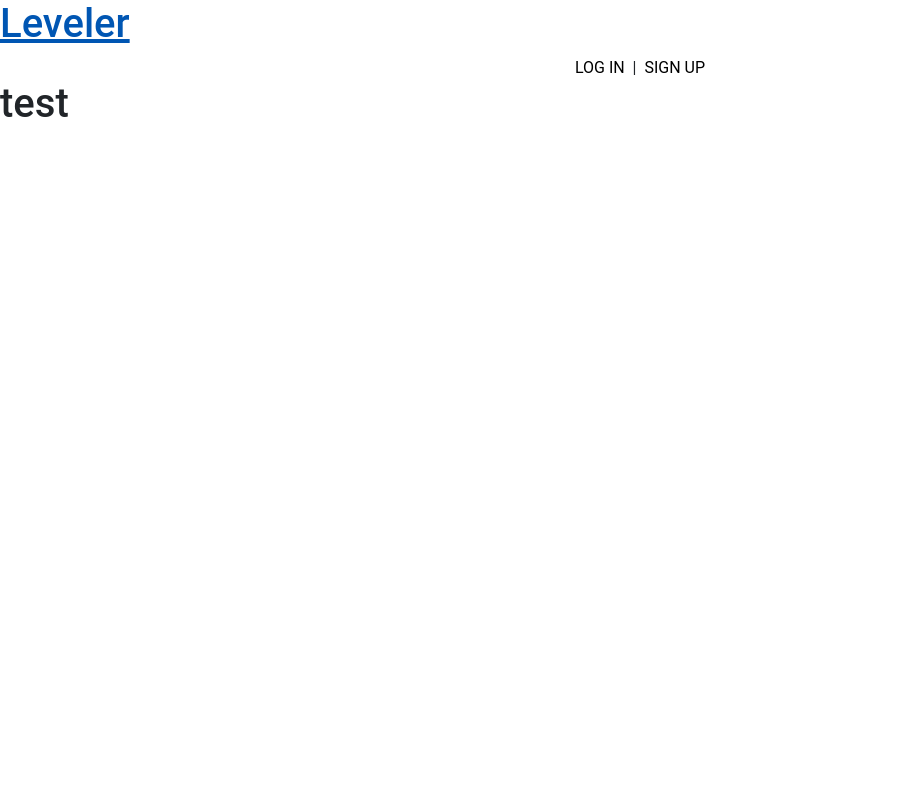
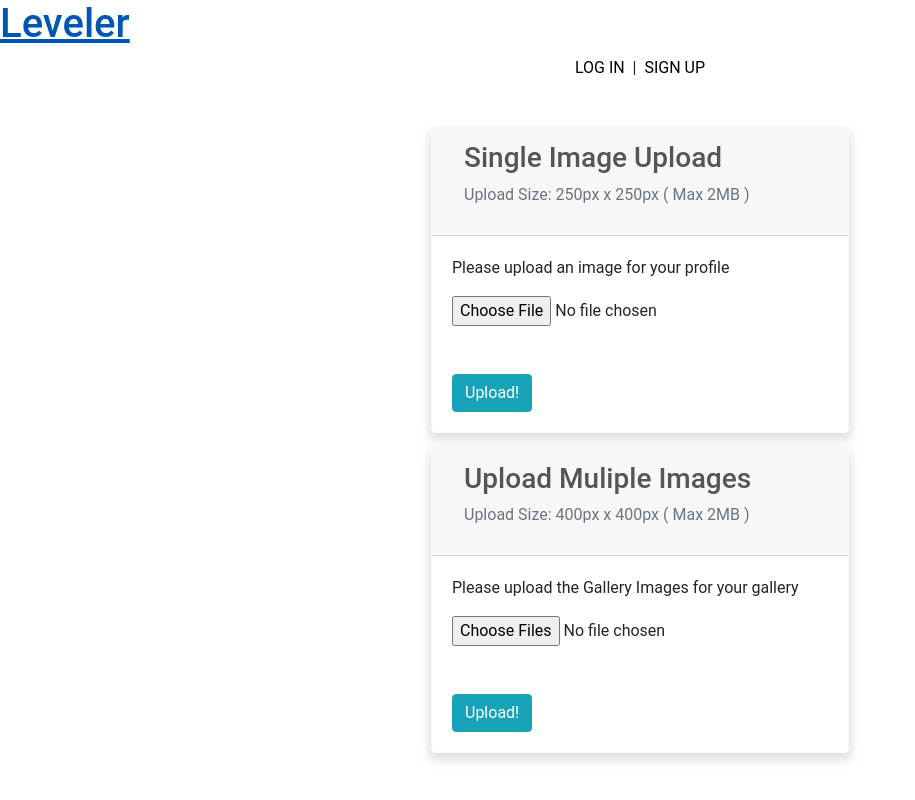
Before and after one commit to eag58914/leveler-app-mern, a React (Create React App) app: page /profile in a window 1280 px wide. Shown: the whole page, without its empty margins (0-915 px from the left). Built offline with nearby package versions, Linux system fonts and the light colour scheme; no server answers.

Commit message:
code to handle uploads or multiple uploads

```diff
--- a/src/pages/ProfilePage/ProfilePage.js
+++ b/src/pages/ProfilePage/ProfilePage.js
@@ -1,7 +1,178 @@
-import React from 'react';
-
-const ProfilePage = () => {
-	return <h1>test</h1>;
-};
+import React, { Component } from 'react';
+import axios from 'axios';
+import $ from 'jquery';
+class ProfilePage extends Component {
+	constructor(props) {
+		super(props);
+		this.state = {
+			selectedFile: null,
+			selectedFiles: null
+		};
+	}
+	singleFileChangedHandler = (event) => {
+		this.setState({
+			selectedFile: event.target.files[0]
+		});
+	};
+	multipleFileChangedHandler = (event) => {
+		this.setState({
+			selectedFiles: event.target.files
+		});
+		console.log(event.target.files);
+	};
+	singleFileUploadHandler = () => {
+		const data = new FormData();
+		// If file selected
+		if (this.state.selectedFile) {
+			data.append('profileImage', this.state.selectedFile, this.state.selectedFile.name);
+			axios
+				.post('/api/profile/profile-img-upload', data, {
+					headers: {
+						accept: 'application/json',
+						'Accept-Language': 'en-US,en;q=0.8',
+						'Content-Type': `multipart/form-data; boundary=${data._boundary}`
+					}
+				})
+				.then((response) => {
+					if (200 === response.status) {
+						// If file size is larger than expected.
+						if (response.data.error) {
+							if ('LIMIT_FILE_SIZE' === response.data.error.code) {
+								this.ocShowAlert('Max size: 2MB', 'red');
+							} else {
+								console.log(response.data);
+								// If not the given file type
+								this.ocShowAlert(response.data.error, 'red');
+							}
+						} else {
+							// Success
+							let fileName = response.data;
+							console.log('fileName', fileName);
+							this.ocShowAlert('File Uploaded', '#3089cf');
+						}
+					}
+				})
+				.catch((error) => {
+					// If another error
+					this.ocShowAlert(error, 'red');
+				});
+		} else {
+			// if file not selected throw error
+			this.ocShowAlert('Please upload file', 'red');
+		}
+	};
+	multipleFileUploadHandler = () => {
+		const data = new FormData();
+		let selectedFiles = this.state.selectedFiles;
+		// If file selected
+		if (selectedFiles) {
+			for (let i = 0; i < selectedFiles.length; i++) {
+				data.append('galleryImage', selectedFiles[i], selectedFiles[i].name);
+			}
+			axios
+				.post('/api/profile/multiple-file-upload', data, {
+					headers: {
+						accept: 'application/json',
+						'Accept-Language': 'en-US,en;q=0.8',
+						'Content-Type': `multipart/form-data; boundary=${data._boundary}`
+					}
+				})
+				.then((response) => {
+					console.log('res', response);
+					if (200 === response.status) {
+						// If file size is larger than expected.
+						if (response.data.error) {
+							if ('LIMIT_FILE_SIZE' === response.data.error.code) {
+								this.ocShowAlert('Max size: 2MB', 'red');
+							} else if ('LIMIT_UNEXPECTED_FILE' === response.data.error.code) {
+								this.ocShowAlert('Max 4 images allowed', 'red');
+							} else {
+								// If not the given ile type
+								this.ocShowAlert(response.data.error, 'red');
+							}
+						} else {
+							// Success
+							let fileName = response.data;
+							console.log('fileName', fileName);
+							this.ocShowAlert('File Uploaded', '#3089cf');
+						}
+					}
+				})
+				.catch((error) => {
+					// If another error
+					this.ocShowAlert(error, 'red');
+				});
+		} else {
+			// if file not selected throw error
+			this.ocShowAlert('Please upload file', 'red');
+		}
+	};
+	// ShowAlert Function
+	ocShowAlert = (message, background = '#3089cf') => {
+		let alertContainer = document.querySelector('#oc-alert-container'),
+			alertEl = document.createElement('div'),
+			textNode = document.createTextNode(message);
+		alertEl.setAttribute('class', 'oc-alert-pop-up');
+		$(alertEl).css('background', background);
+		alertEl.appendChild(textNode);
+		alertContainer.appendChild(alertEl);
+		setTimeout(function() {
+			$(alertEl).fadeOut('slow');
+			$(alertEl).remove();
+		}, 3000);
+	};
+	render() {
+		return (
+			<div>
+				<div className="container">
+					{/* For Alert box*/}
+					<div id="oc-alert-container" />
+					{/* Single File Upload*/}
+					<div
+						className="card border-light mb-3 mt-5"
+						style={{ boxShadow: '0 5px 10px 2px rgba(195,192,192,.5)' }}
+					>
+						<div className="card-header">
+							<h3 style={{ color: '#555', marginLeft: '12px' }}>Single Image Upload</h3>
+							<p className="text-muted" style={{ marginLeft: '12px' }}>
+								Upload Size: 250px x 250px ( Max 2MB )
+							</p>
+						</div>
+						<div className="card-body">
+							<p className="card-text">Please upload an image for your profile</p>
+							<input type="file" onChange={this.singleFileChangedHandler} />
+							<div className="mt-5">
+								<button className="btn btn-info" onClick={this.singleFileUploadHandler}>
+									Upload!
+								</button>
+							</div>
+						</div>
+					</div>
+					{/* Multiple File Upload */}
+					<div
+						className="card border-light mb-3"
+						style={{ boxShadow: '0 5px 10px 2px rgba(195,192,192,.5)' }}
+					>
+						<div className="card-header">
+							<h3 style={{ color: '#555', marginLeft: '12px' }}>Upload Muliple Images</h3>
+							<p className="text-muted" style={{ marginLeft: '12px' }}>
+								Upload Size: 400px x 400px ( Max 2MB )
+							</p>
+						</div>
+						<div className="card-body">
+							<p className="card-text">Please upload the Gallery Images for your gallery</p>
+							<input type="file" multiple onChange={this.multipleFileChangedHandler} />
+							<div className="mt-5">
+								<button className="btn btn-info" onClick={this.multipleFileUploadHandler}>
+									Upload!
+								</button>
+							</div>
+						</div>
+					</div>
+				</div>
+			</div>
+		);
+	}
+}
 
 export default ProfilePage;
```
